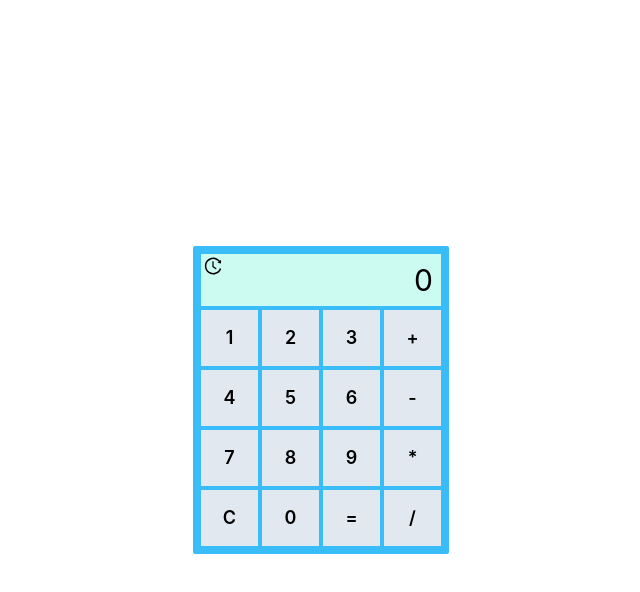
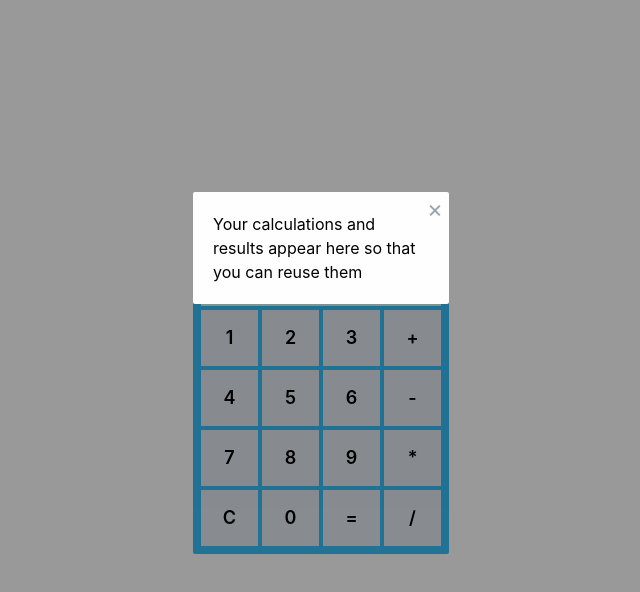
Before and after one commit to neerajgurung2099/react-calculator, a React (Create React App) app: page / in a window 1280 px wide. Both pictures are taken after a click on the icon 532 px from the left and 266 px from the top of the page. Shown: the top 592 px of the page, without its empty margins (319-959 px from the left). Built offline with nearby package versions, Linux system fonts and the light colour scheme.

Commit message:
Added modalShow functionality

```diff
--- a/src/App.tsx
+++ b/src/App.tsx
@@ -3,7 +3,21 @@ import ButtonBoard from "./components/ButtonBoard";
 import DisplayResult from "./components/DisplayResult";
 import Modal from "./components/Modal";
 
-export type ExpressionType = {
+type ModalType = {
+  modalVisible: boolean;
+  setModalVisible: React.Dispatch<React.SetStateAction<boolean>>;
+};
+export const ModalContext = createContext<ModalType | null>(null);
+
+export const useModal = () => {
+  const modal = useContext(ModalContext);
+  if (!modal) {
+    throw new Error(`useModal has to be used within <ModalContext.Provider>`);
+  }
+  return modal;
+};
+
+type ExpressionType = {
   expression: string;
   setExpression: React.Dispatch<React.SetStateAction<string>>;
   calculateExpression: () => void;
@@ -23,7 +37,7 @@ export const useExpression = () => {
 
 function App() {
   const [expression, setExpression] = useState(`0`);
-
+  const [modalVisible, setModalVisible] = useState(false);
   const calculateExpression = () => {
     try {
       const result = eval(`${expression}`);
@@ -34,6 +48,7 @@ function App() {
   };
   return (
     <>
+      <ModalContext.Provider value={{ modalVisible, setModalVisible }}>
         <Modal>
           <p>
             Your calculations and results appear here so that you can reuse them
@@ -49,6 +64,7 @@ function App() {
             </div>
           </ExpressionContext.Provider>
         </div>
+      </ModalContext.Provider>
     </>
   );
 }
--- a/src/components/DisplayResult.tsx
+++ b/src/components/DisplayResult.tsx
@@ -1,12 +1,18 @@
 import { AiOutlineHistory } from "react-icons/ai";
-import { useExpression } from "../App";
+import { useExpression, useModal } from "../App";
 const DisplayResult = () => {
   const { expression } = useExpression();
+  const { setModalVisible } = useModal();
+
+  const handleClick = () => {
+    setModalVisible(true);
+  };
   return (
     <>
       <div className="w-full relative">
         <AiOutlineHistory
           size={20}
+          onClick={handleClick}
           className="absolute top-0.5 left-0.5 cursor-pointer "
         />
         <input
--- a/src/components/Modal.tsx
+++ b/src/components/Modal.tsx
@@ -1,21 +1,28 @@
 import { useState } from "react";
+import { useModal } from "../App";
 type Props = {
   children?: React.ReactNode;
 };
 const Modal = ({ children }: Props) => {
-  const [modalVisible, setIsModalVisible] = useState(false);
+  const { modalVisible, setModalVisible } = useModal();
 
+  const handleClick = () => {
+    setModalVisible(!modalVisible);
+  };
   return (
     <div
       className={`${
         !modalVisible ? "hidden" : ""
       } fixed w-full h-full left-0 top-0 z-10 bg-[rgba(0,0,0,0.4)]`}
     >
-      <div className="bg-[#fefefe] w-1/5 p-5 my-[15%] mx-auto rounded-sm">
-        <span className="block text-2xl text-gray-400 cursor-pointer hover:text-black text-right mb-2">
+      <div className="relative bg-[#fefefe] w-1/5 p-5 my-[15%] mx-auto rounded-sm">
+        <span
+          onClick={handleClick}
+          className="absolute right-1.5 top-px text-2xl text-gray-400 cursor-pointer hover:text-black "
+        >
           &times;
         </span>
-        {children}
+        <div>{children}</div>
       </div>
     </div>
   );
```
Lines whose indentation alone changed are shown as unchanged.
